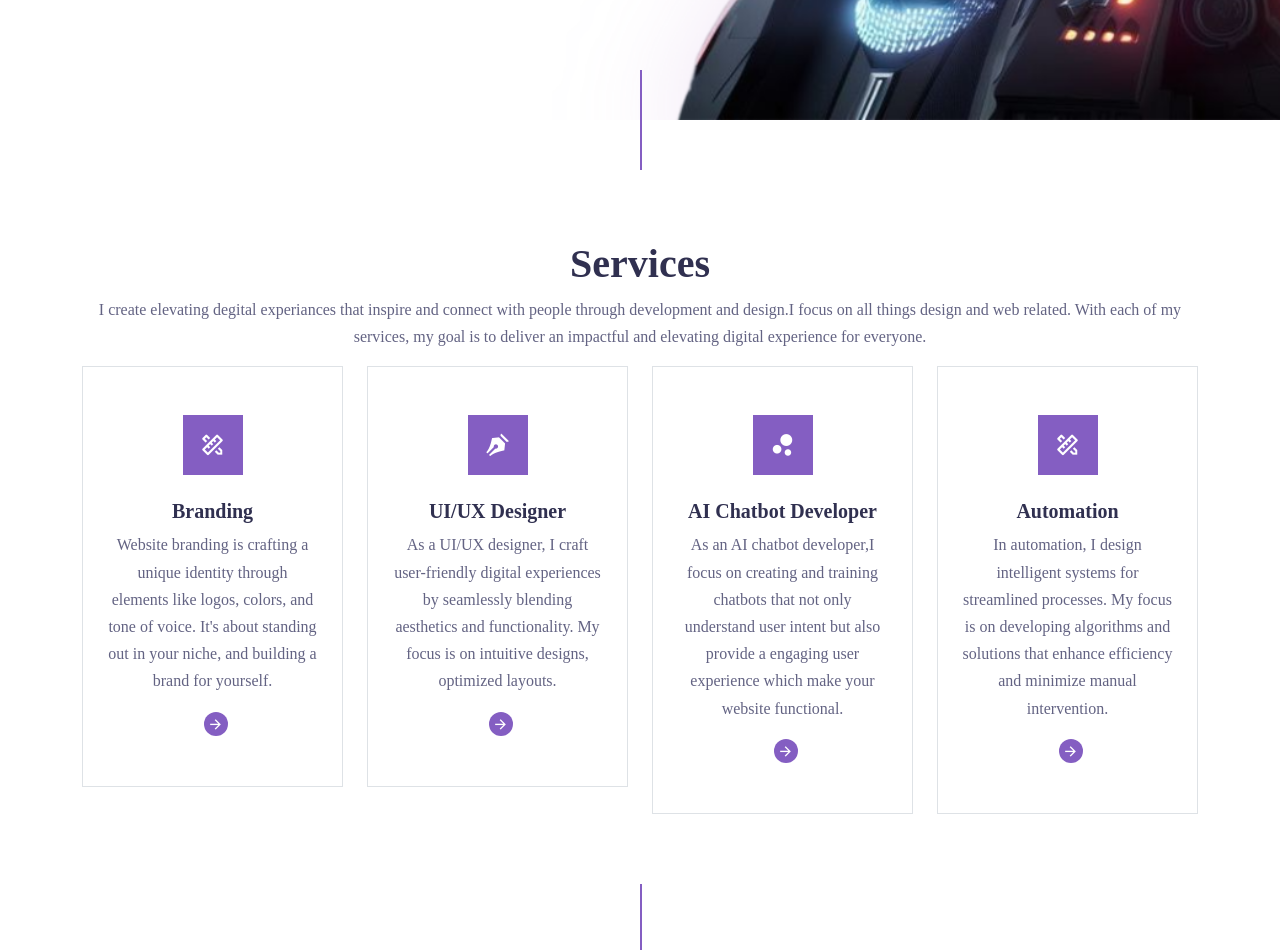
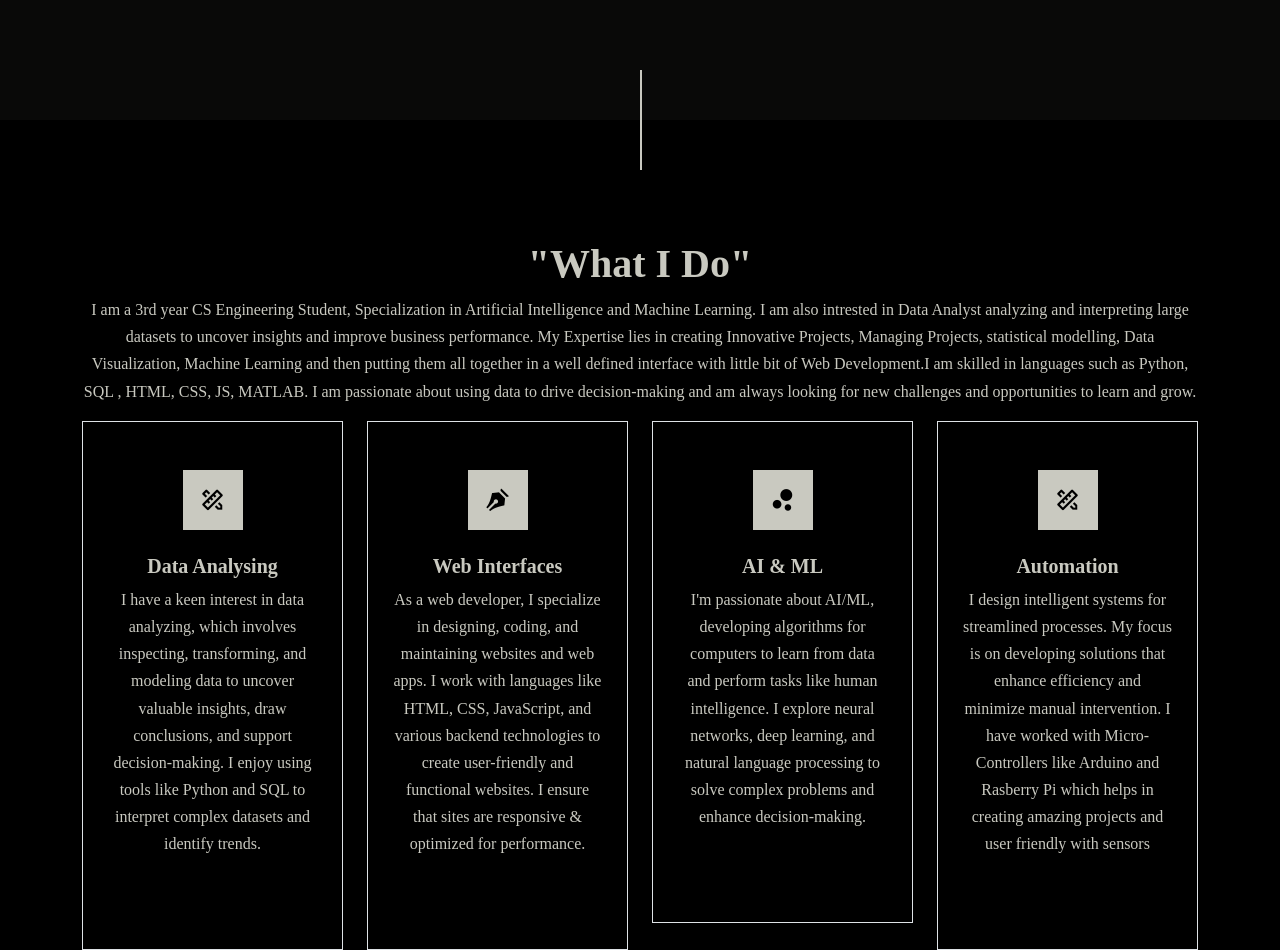
Before and after one commit to MD-Suhxib/personal-website, a plain HTML site: page index.html in a window 1280 px wide. Shown: the part 680-1630 px from the top of the page. Drawn offline with nearby package versions, Linux system fonts and the light colour scheme; some packages are replaced by stand-ins of ours; a script that the page names is missing; a web font is replaced by a local one.

Commit message:
updated commit

```diff
--- a/assets/css/style.css
+++ b/assets/css/style.css
@@ -3,10 +3,10 @@
 
 /* Variables */
 :root {
-    --c-brand: #845EC2;
-    --c-brand-rgb: 248, 54, 145;
-    --c-dark: #303050;
-    --c-body: #636383;
+    --c-brand: #C9C9C0;
+    /* --c-brand-rgb: 248, 54, 145; */
+    /* --c-dark: #303050; */
+    --c-body: #C9C9C0;
     --f-main: "Bai Jamjuree", san-serif;
     --transition: all .6s cubic-bezier(.165, .84, .44, 1);
     --shadow: 0px 15px 40px rgba(0, 0, 0.1);
@@ -91,7 +91,7 @@ img {
 .navbar.scrolled{
     padding-top: 7px;
     padding-bottom: 7px;
-    background-color: whitesmoke;
+    background-color: #3E3C38;
 }
 .navbar-toggler{
     border-radius: 0;
@@ -111,12 +111,12 @@ img {
 
 .navbar .navbar-nav .nav-link {
     font-weight: 700;
-    color: black;
+    color: white;
 }
 
 .navbar .navbar-nav .nav-link:hover,
 .navbar .navbar-nav .nav-link.active {
-    color: var(--c-brand);
+    color: white;
 }
 
 .navbar-brand {
@@ -129,7 +129,7 @@ img {
     width: 36px;
     height: 36px;
     background-color: var(--c-brand);
-    color: white;
+    color: black;
     border: 2px solid var(--c-brand);
     display: inline-flex;
     align-items: center;
@@ -153,7 +153,7 @@ img {
 .btn-brand,
 btn-brand:focus {
     background-color: var(--c-brand);
-    color: white;
+    color: black;
     border-color: var(--c-brand);
 }
 
@@ -165,19 +165,24 @@ btn-brand:focus {
 
 /* Hero sec */
 #home {
-    background-image: url(../images/final\ back.png);
+    /* background-image: url(../images/final\ back.png); u have to make one background image */
     background-repeat: no-repeat;
     background-attachment: fixed;
     background-position: center center;
     background-size: cover;
+    background-color: #090908;
 }
 
 /* services */
+#services {
+    /* background-color: #C9C9C0; */
+    background-color: black;
+}
 .service-icon{
     width: 60px;
     height: 60px;
     background-color: var(--c-brand);
-    color: white;
+    color: black;
     font-size: 26px;
     display: inline-flex;
     align-items: center;
@@ -199,7 +204,7 @@ btn-brand:focus {
     justify-content: center;
     background-color: var(--c-brand);
     border-radius: 100px;
-    color: white;
+    color: black;
     margin-left: 6px;
     transition: var(--transition);
 }
@@ -209,6 +214,12 @@ btn-brand:focus {
 }
 
 /* Project */
+#work{
+    background-color: #090908;
+}
+#work p {
+    font-size: 22px;
+}
 .project{
     overflow: hidden;
     position: relative;
@@ -217,7 +228,7 @@ btn-brand:focus {
     position: absolute;
     top: 100%;
     left: 0;
-    background-color: var(--c-brand);
+    background-color: #3E3C38;
     width: 100%;
     height: 100%;
     display: flex;
@@ -237,6 +248,12 @@ btn-brand:focus {
 }
 
 /* contact */
+#contact{
+    background-color: #090908;
+}
+#contact h2{
+    padding-bottom: 26px;
+}
 #contact .form-control{
     border-radius: 0;
 }
--- a/index.html
+++ b/index.html
@@ -57,10 +57,13 @@
     <div class="container">
       <div class="row">
         <div class="col-md-6">
+
           <h1 class="display-2 fw-bold" data-aos="fade-up">Hi there! I am <span class="text-brand">Suhaib.</span></h1>
-          <h4 data-aos="fade-up" data-aos-delay="100" class="mt-3 mb-5">A Software Engineer and Web Designer</h4>
+          <h4 data-aos="fade-up" data-aos-delay="100" class="mt-3 mb-5">A 3rd year Software Engineer Specialization in AI & ML</h4>
           <div data-aos="fade-up" data-aos-delay="200"> <a target="_blank" href="https://drive.google.com/file/d/17VCzSplpVX_mWXUTkdGOyDeWtt5-OEq9/view?usp=sharing" class="btn btn-brand">Visit CV</a></div>
-        </div>
+
+
+      </div>
       </div>
     </div>
   </section>
@@ -71,10 +74,12 @@
       <div class="row">
         <div class="col-12">
           <div class="section-title text-center" data-aos="fade-up" data-aos-delay="100">
-            <h1>Services</h1>
-            <p>I create elevating degital experiances that inspire and connect with people through development and
-              design.I focus on all things design and web related. With each of my services, my goal is to deliver an
-              impactful and elevating digital experience for everyone.</p>
+            <h1>"What I Do"</h1>
+            <p>I am a 3rd year CS Engineering Student, Specialization in Artificial Intelligence and Machine Learning. I am also intrested in  Data Analyst analyzing and interpreting
+              large datasets to uncover insights and improve business performance.
+              My Expertise lies in creating Innovative Projects, Managing Projects,
+              statistical modelling, Data Visualization, Machine Learning and then
+              putting them all together in a well defined interface with little bit of Web Development.I am skilled in languages such as Python, SQL , HTML, CSS, JS, MATLAB. I am passionate about using data to drive decision-making  and am always looking for new challenges and opportunities to learn and grow. </p>
             <div class="line"></div>
           </div>
         </div>
@@ -85,11 +90,10 @@
             <div class="service-icon">
               <i class="ri-pencil-ruler-2-line"></i>
             </div>
-            <h5 class="mt-4">Branding</h5>
-            <p>Website branding is crafting a unique identity through elements like logos, colors, and tone of voice.
-              It's about standing out in your niche, and building a brand for yourself.</p>
+            <h5 class="mt-4">Data Analysing</h5>
+            <p>I have a keen interest in data analyzing, which involves inspecting, transforming, and modeling data to uncover valuable insights, draw conclusions, and support decision-making. I enjoy using tools like Python and SQL to interpret complex datasets and identify trends.</p>
             <a href="#" class="custom-link">
-              <i class="ri-arrow-right-line"></i>
+              <!-- <i class="ri-arrow-right-line"></i> -->
             </a>
           </div>
         </div>
@@ -99,11 +103,10 @@
             <div class="service-icon">
               <i class="ri-pen-nib-fill"></i>
             </div>
-            <h5 class="mt-4">UI/UX Designer</h5>
-            <p>As a UI/UX designer, I craft user-friendly digital experiences by seamlessly blending aesthetics and
-              functionality. My focus is on intuitive designs, optimized layouts.</p>
+            <h5 class="mt-4">Web Interfaces</h5>
+            <p>As a web developer, I specialize in designing, coding, and maintaining websites and web apps. I work with languages like HTML, CSS, JavaScript, and various backend technologies to create user-friendly and functional websites. I ensure that sites are responsive & optimized for performance.</p>
             <a href="#" class="custom-link">
-              <i class="ri-arrow-right-line"></i>
+              <!-- <i class="ri-arrow-right-line"></i> -->
             </a>
           </div>
         </div>
@@ -113,12 +116,11 @@
             <div class="service-icon">
               <i class="ri-bubble-chart-fill"></i>
             </div>
-            <h5 class="mt-4">AI Chatbot Developer</h5>
+            <h5 class="mt-4">AI & ML</h5>
             <p>
-              As an AI chatbot developer,I focus on creating and training chatbots that not only understand user intent
-              but also provide a engaging user experience which make your website functional.</p>
+              I'm passionate about AI/ML, developing algorithms for computers to learn from data and perform tasks like human intelligence. I explore neural networks, deep learning, and natural language processing to solve complex problems and enhance decision-making.</p>
             <a href="#" class="custom-link">
-              <i class="ri-arrow-right-line"></i>
+              <!-- <i class="ri-arrow-right-line"></i> -->
             </a>
           </div>
         </div>
@@ -130,10 +132,10 @@
             </div>
             <h5 class="mt-4">Automation</h5>
             <p>
-              In automation, I design intelligent systems for streamlined processes. My focus is on developing
-              algorithms and solutions that enhance efficiency and minimize manual intervention.</p>
+               I design intelligent systems for streamlined processes. My focus is on developing solutions that enhance efficiency and minimize manual intervention.
+I have worked with Micro-Controllers like Arduino and Rasberry Pi which helps in creating amazing projects and user friendly with sensors</p>
             <a href="#" class="custom-link">
-              <i class="ri-arrow-right-line"></i>
+              <!-- <i class="ri-arrow-right-line"></i> -->
             </a>
           </div>
         </div>
@@ -148,9 +150,9 @@
         <div class="col-12" data-aos="fade-up" data-aos-delay="100">
           <div class="section-title text-center">
             <h1>Work</h1>
-            <p>As a UI/UX designer and AI engineer, I seamlessly blend creativity and technology to deliver captivating
+            <p>As an AI engineer and Data Analyst, I seamlessly blend creativity and technology to deliver captivating
               digital experiences.
-              Specializing in user interfaces enhanced with AI, I've successfully executed projects which u may like.
+              Specializing in user interfaces enhanced with AI and Big Data, I've successfully executed projects which u may like.
             </p>
             <h3>Here are some of my projects</h3>
             <div class="line"></div>
@@ -222,9 +224,9 @@
       <div class="row">
         <div class="col-12">
           <div class="section-title text-center" data-aos="fade-up" data-aos-delay="100">
-            <h1>Contact</h1>
+            <h1>Get In Touch</h1>
             <h2>Have an awesome idea? Let's bring it to life.</h2>
-            <p>I am looking for freelance opportunities or internships in software, agencies, design industries.</p>
+
             <div class="line"></div>
           </div>
         </div>
```
